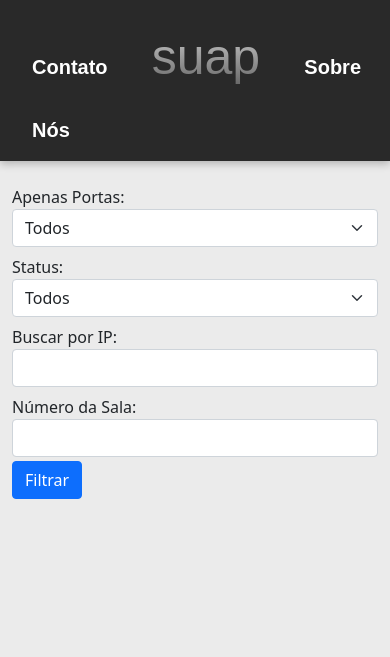
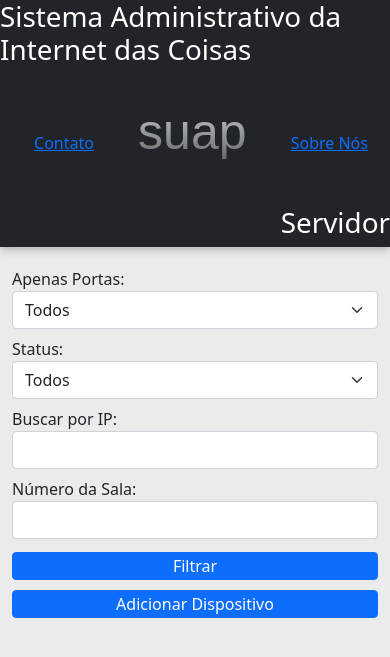
Before and after one commit to NickZ-z/SAiot, a Django app: page / in a window 390 px wide. Shown: the top 657 px of the page. Run offline with Django 4.2, Linux system fonts and the light colour scheme; data that the repository does not hold is empty.

Commit message:
terminei a tela principal e comecei o header

```diff
--- a/Python_MQTT/door_device/templates/index.html
+++ b/Python_MQTT/door_device/templates/index.html
@@ -14,7 +14,8 @@ SUAP - Sistema administrativo da Internet das Coisas
 
 
 
-<div class="container mt-4">
+
+<div class="container mb-5 ">
     <form id="filter-form">
         <div class="row">
             <div class="col-md-2 mb-2">
@@ -37,18 +38,19 @@ SUAP - Sistema administrativo da Internet das Coisas
                 <label for="ip-filter">Buscar por IP:</label>
                 <input type="text" id="ip-filter" name="ip_filter" class="form-control">
             </div>
-            <div class="col-md-2 mb-1">
+            <div class="col-md-2 mb-2">
                 <label for="room-filter">Número da Sala:</label>
                 <input type="text" id="room-filter" name="room_filter" class="form-control">
             </div>
-            <div class="col-md-2 mb-2   ">
-                <button type="submit" class="btn btn-primary">Filtrar</button>
+            <div class="col-md-2 d-flex align-items-center">
+                <button type="submit" class="btn btn-primary h-75 w-100 d-flex align-items-center justify-content-center">Filtrar</button>
+            </div>
+            <div class="col-md-2 d-flex align-items-center">
+                <a href="" type="submit" class="btn btn-primary h-75 w-100 d-flex align-items-center justify-content-center"> Adicionar Dispositivo</a>
             </div>
         </div>
     </form>
 </div>
-
-
 
 <div class="container">
     <div class="row row-cols-1 row-cols-md-3 g-4">
--- a/Python_MQTT/templates/base.html
+++ b/Python_MQTT/templates/base.html
@@ -19,17 +19,26 @@
 </head>
 
 <body>
-    <header>
-
-        <nav>
-            <ul>
-
-                <li ><a href="#" class="nav-div">Contato</a></li>
-                 <li><a href="" class="logo-div">suap</a></li>
-                <li ><a href="#" class="nav-div">Sobre Nós</a></li>
-
-            </ul>
-        </nav>
+    <header class="bg-dark text-white">
+        <div >
+            <div class="row align-items-center">
+                <div class="col-md-4">
+                    <h1>Sistema Administrativo da Internet das Coisas</h1>
+                </div>
+                <div class="col-md-4 text-center">
+                    <nav>
+                        <ul >
+                            <li ><a href="#" >Contato</a></li>
+                            <li><a href="" class="logo-div">suap</a></li>
+                            <li ><a href="#" >Sobre Nós</a></li>
+                        </ul>
+                    </nav>
+                </div>
+                <div class="col-md-4 text-end">
+                    <h1>Servidor</h1>
+                </div>
+            </div>
+        </div>
     </header>
     <main>
         {% block main %}
```
